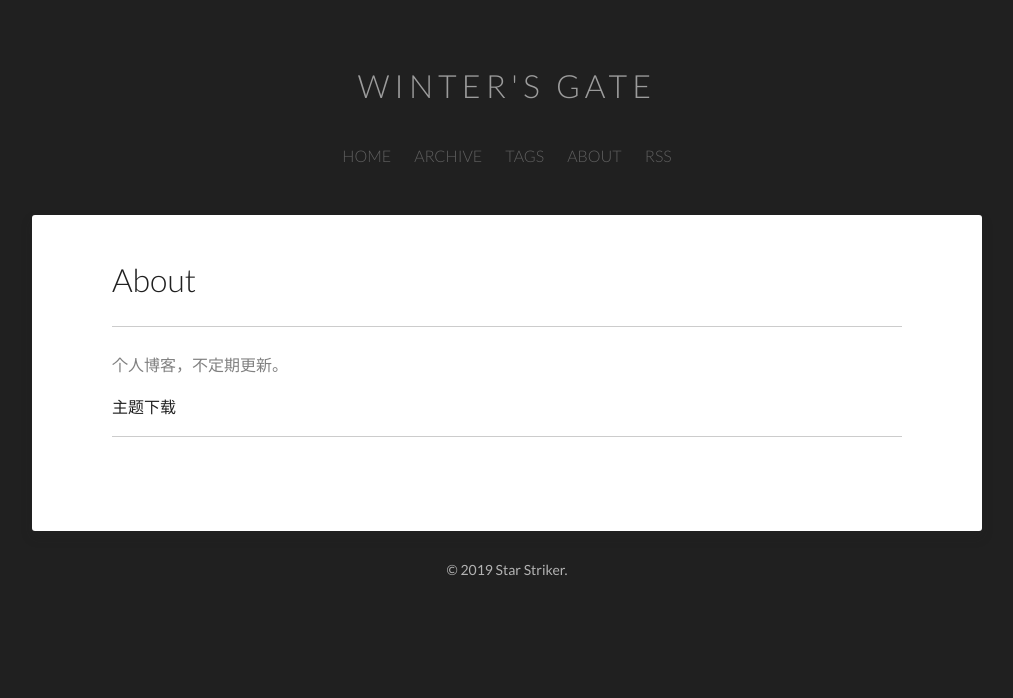
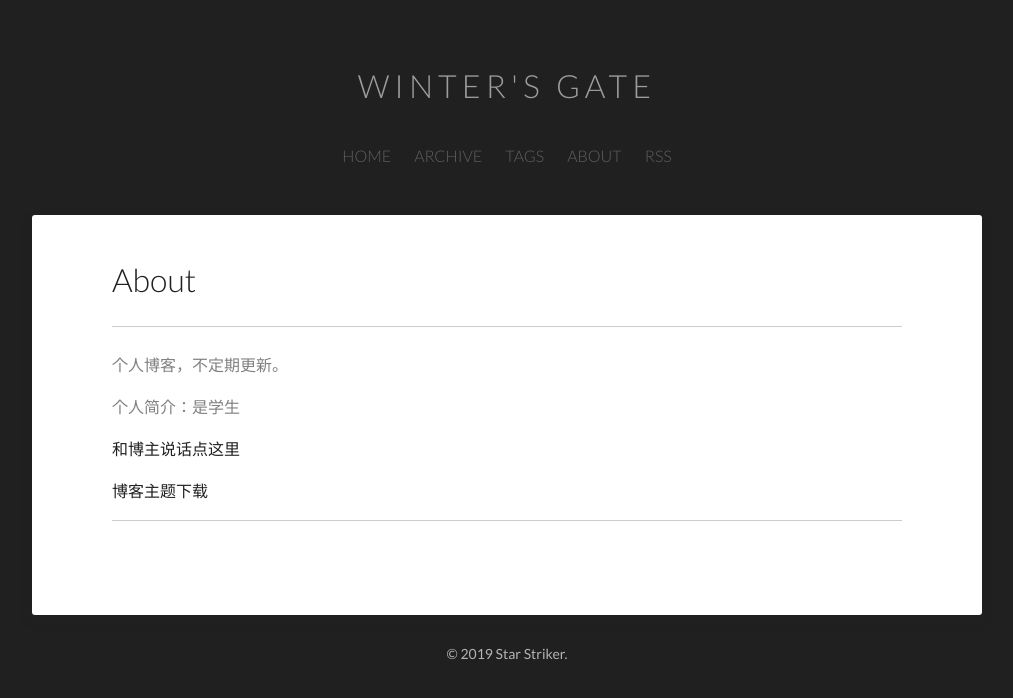
Before and after one commit to Star-Striker/Star-Striker.github.io, a Jekyll site: the page built from about/index.md, in a window 1280 px wide. Shown: the top 698 px of the page, without its empty margins (133-1146 px from the left). Built offline with Jekyll 4.4.1, drawn with Linux system fonts in a browser that asks for light colours.

Commit message:
Update index.md

```diff
--- a/about/index.md
+++ b/about/index.md
@@ -7,5 +7,13 @@ title: About
 </p>
 
 <p>
-    <a href="https://github.com/benradford/Slate-and-Simple-Jekyll-Theme">主题下载</a>
+    个人简介：是学生
 </p>
+
+<p>
+    <a href="http://wpa.qq.com/msgrd?v=3&uin=2587063514&site=qq&menu=yes">和博主说话点这里</a>
+</p>
+
+<p>
+    <a href="https://github.com/benradford/Slate-and-Simple-Jekyll-Theme">博客主题下载</a>
+</p>
```
